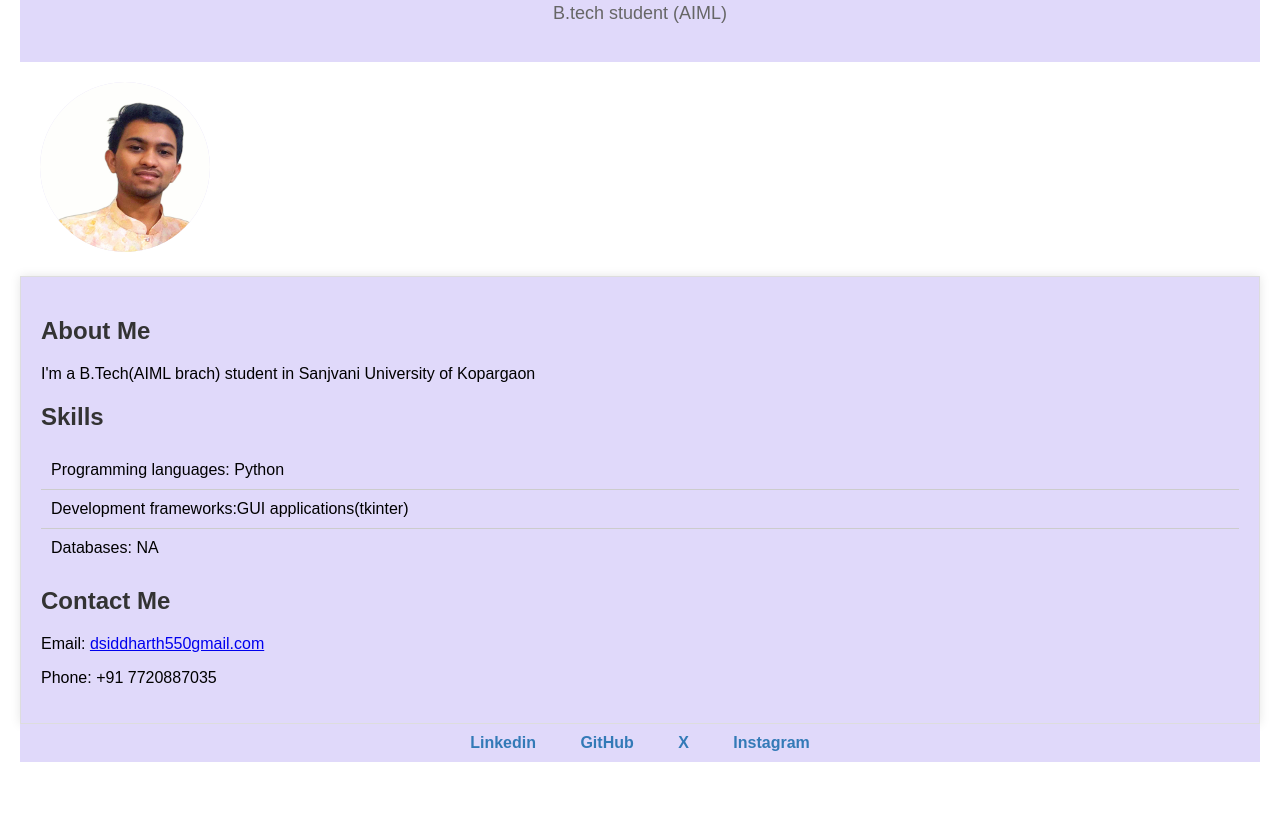
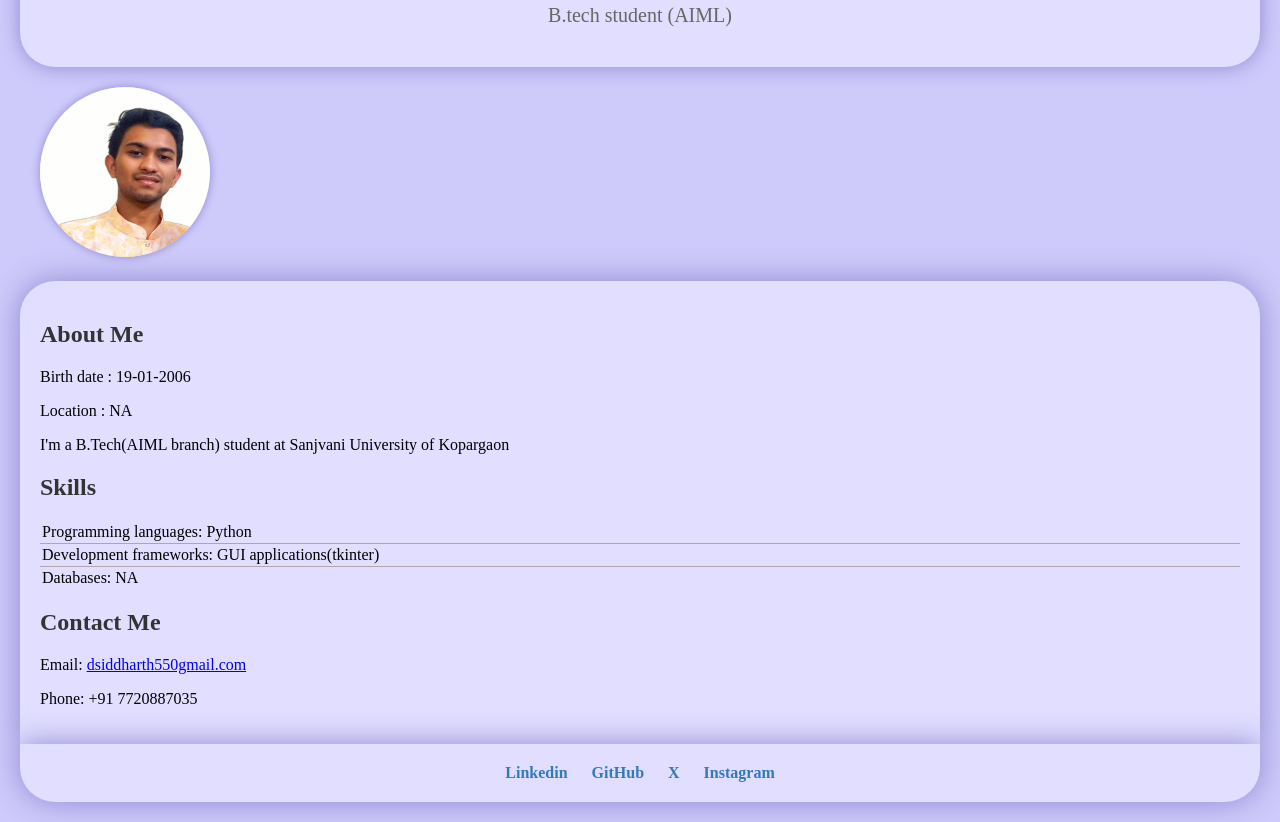
Before and after one commit to siddharth192006/Profile, a plain HTML site: page index.html in a window 1280 px wide. Shown: the part 121-943 px from the top of the page. Before the commit the page ends 903 px from the top, so only its background shows below. Drawn offline with Linux system fonts and the light colour scheme.

Commit message:
1.1Update index.html
Signed-off-by: Siddharth Deshmukh <110730492+siddharth192006@users.noreply.github.com>

```diff
--- a/index.html
+++ b/index.html
@@ -7,18 +7,22 @@
     <style>
       /* Global Styles */
       body {
-        font-family: Arial, sans-serif;
-        margin: 20px;
+       font-family:serif;
+       margin: 20px;
+       background-color:#cecafa;
       }
 
       /* Header Styles */
       header {
-        background-color: #e0d9fa;
+        background-color:#e1deff;
         padding: 20px;
         text-align: center;
+        border-radius: 35px;
+        box-shadow:0 0 20px #8e88cf;
       }
 
       header h1 {
+        font-family:Monospace;
         color: #333;
         font-size: 36px;
         margin-bottom: 10px;
@@ -26,7 +30,7 @@
 
       header p {
         color: #666;
-        font-size: 18px;
+        font-size: 20px;
       }
 
       /* Profile Image Styles */
@@ -35,16 +39,20 @@
         height: 170px;
         border-radius: 50%;
         margin: 20px;
-        background-color:#e0d9fa;
+        background-color:#e1deff;
+        box-shadow:0 0 8px #8e88cf;
+
       }
 
       /* Profile Information Styles */
       section {
-        background-color:#e0d9fa;
+        background-color:#e1deff;
         padding: 20px;
-        border: 1px solid #ddd;
-        box-shadow: 0 0 10px rgba(0, 0, 0, 0.1);
-      }
+        border: 1px;
+        box-shadow: 0 0 30px #8e88cf;
+        border-top-left-radius:35px;
+        border-top-right-radius:35px;
+            }
 
       section h2 {
         color: #333;
@@ -59,8 +67,8 @@
       }
 
       section li {
-        padding: 10px;
-        border-bottom: 1px solid #ccc;
+        padding: 2px;
+        border-bottom: 1px solid #b3a4ab;
       }
 
       section li:last-child {
@@ -69,26 +77,29 @@
 
       /* Social Media Links Styles */
       footer {
-        background-color: #e0d9fa;
-        padding: 10px;
+        background-color:#e1deff;
+        padding: 20px;
         text-align: center;
+        border-bottom-right-radius:35px;
+        border-bottom-left-radius:35px;
+        box-shadow:0 0 30px #8e88cf;
       }
 
       footer a {
         color: #337ab7;
-        text-decoration: none;
-        margin: 20px;
+        text-decoration:none;
+        margin: 10px;
       }
 
       footer a:hover {
-        color: #23527c;
+        color:#8e88cf;
       }
     </style>
   </head>
   <body>
     <!-- Profile Header -->
     <header>
-      <h1><b>siddharth deshmukh</b></h1>
+      <h1><b>Siddharth Deshmukh</b></h1>
       <p>B.tech student (AIML)</p>
     </header>
 
@@ -98,11 +109,13 @@
     <!-- Profile Information -->
     <section>
       <h2>About Me</h2>
-      <p>I'm a B.Tech(AIML brach) student in Sanjvani University of Kopargaon</p>
+      <p>Birth date : 19-01-2006</p>
+      <p>Location : NA</p>
+      <p>I'm a B.Tech(AIML branch) student at Sanjvani University of Kopargaon</p>
       <h2>Skills</h2>
       <ul>
         <li>Programming languages: Python</li>
-        <li>Development frameworks:GUI  applications(tkinter)</li>
+        <li>Development frameworks: GUI  applications(tkinter)</li>
         <li>Databases: NA </li>
       </ul>
       <h2>Contact Me</h2>
```
